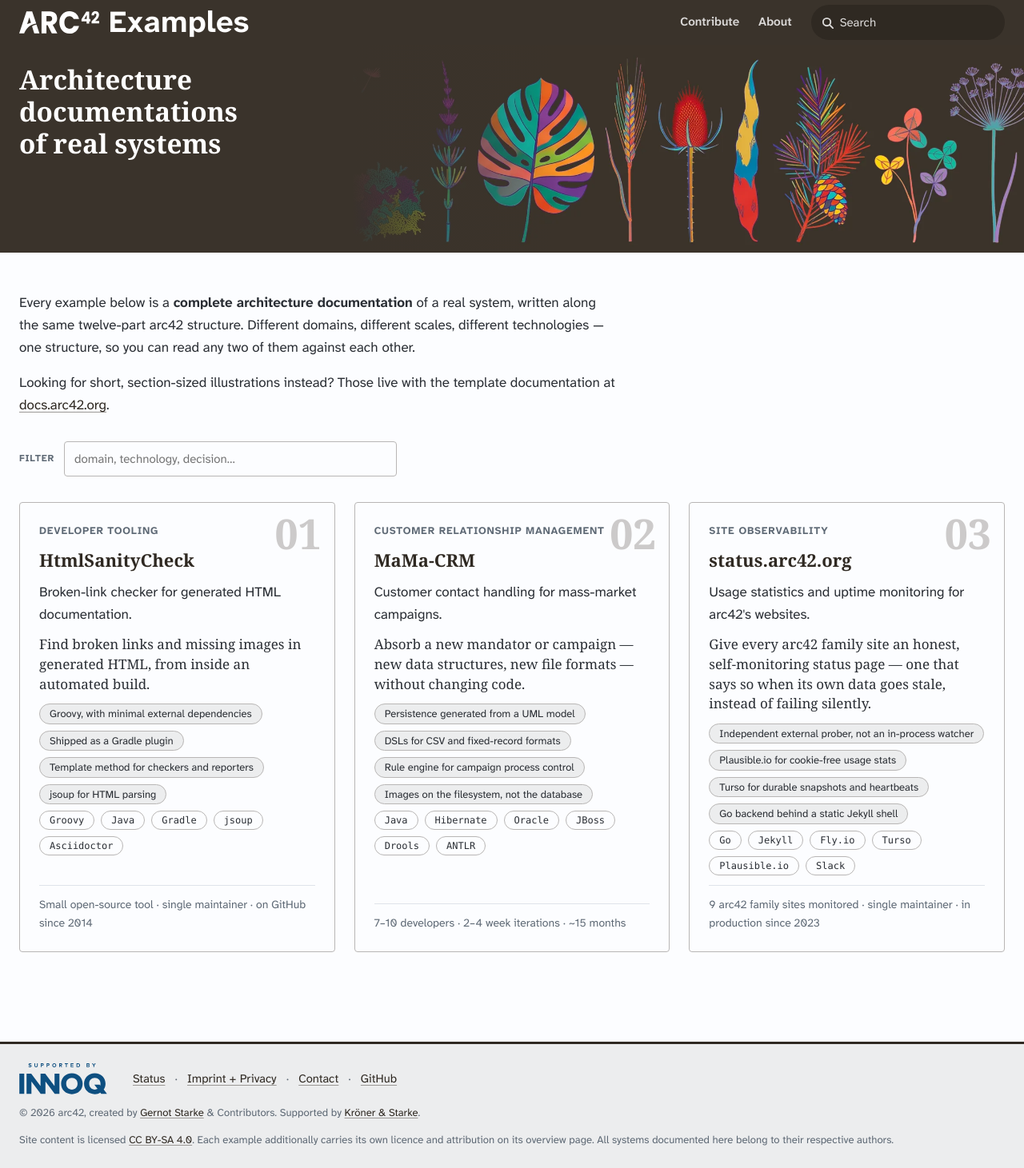
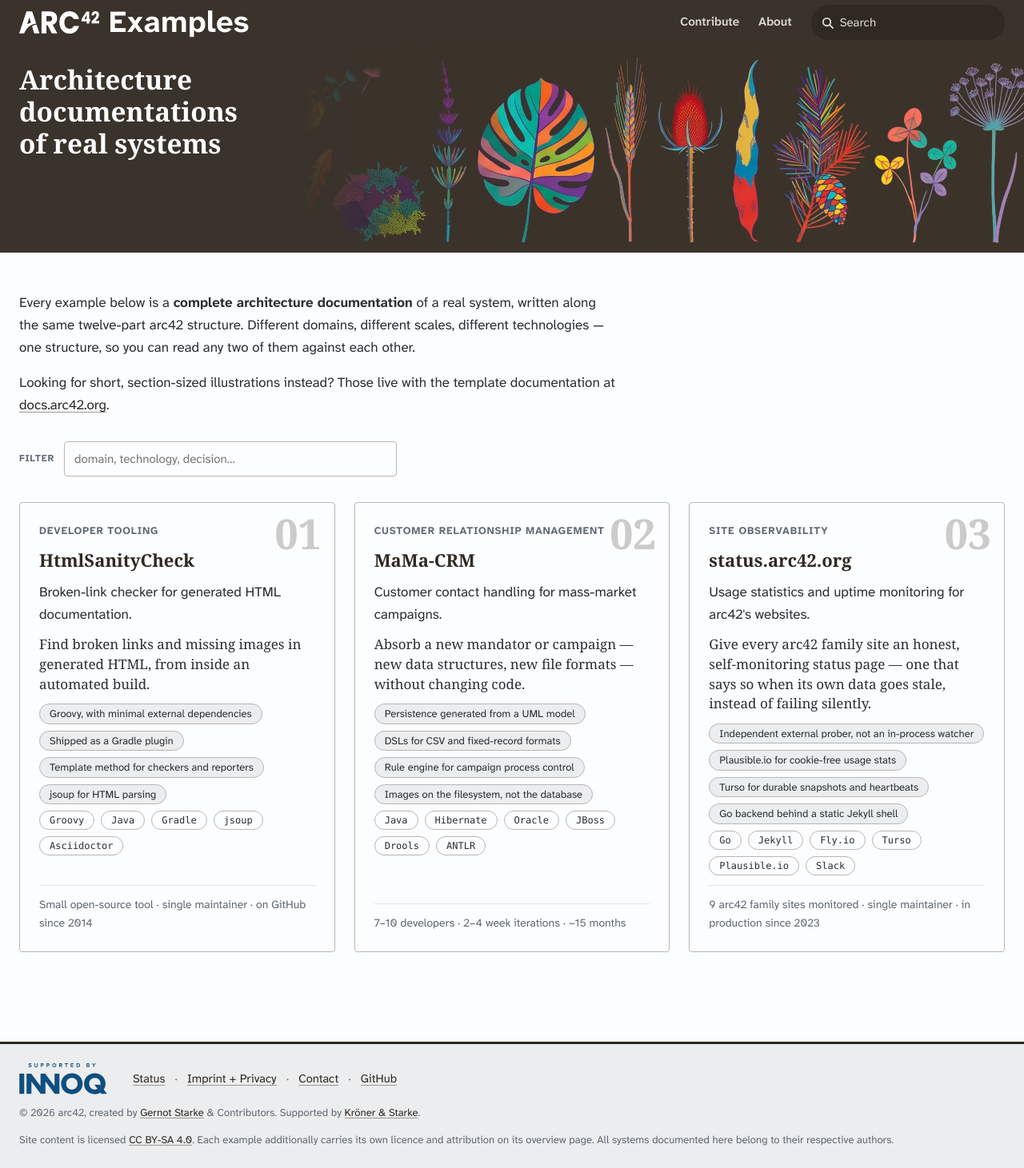
Before and after one commit to arc42/examples.arc42.org-site, a Jekyll site: the page built from index.md, in a window 1280 px wide. Shown: the whole page at 80% size. Built offline with Jekyll 4.4.1, drawn with Linux system fonts in a browser that asks for light colours; some web fonts are replaced.

Commit message:
update header, again

```diff
--- a/_sass/_masthead.scss
+++ b/_sass/_masthead.scss
@@ -146,21 +146,26 @@
 
 @media (min-width: 700px) {
   .ex-masthead__band {
-    // 700–1100px the font-size clamp is pinned to its 1.75rem floor, so the
-    // heading is a fixed ~294px block while the viewport nearly doubles around
-    // it. Percentages are the safe expression for exactly that: they track the
-    // viewport, so they over-cover at the top of the range (at 1099px the
-    // opaque half is 549px against a 294px block) and stay honest at the
-    // bottom (at 700px, 350px against 294px). At these widths the art is a
-    // sliver either way, so over-covering costs nothing.
+    // FIXED PIXELS below --shell-max, not percentages. Under 1400px the shell
+    // IS the viewport, so the heading starts at a fixed 24px from the left edge
+    // and ends at 260–330px depending only on the font-size clamp. None of that
+    // tracks the window — so a stop that tracks the window is measuring the
+    // wrong thing, and the error is worst where it is most visible: at 1099px a
+    // 50% stop painted 549px of ground over a 264px heading, i.e. 285px of bare
+    // band between the text and the first specimen. Shrinking the window made
+    // that gap GROW, which is the opposite of what a reader expects and was
+    // exactly the reported bug.
     //
-    // From 1100px the heading grows again and the stops become calc()s off the
-    // centre; see the block below for why.
+    // 380px clears the widest this heading ever gets below 1400px (329.5px at
+    // 1399px) by 50px, and the narrowest (259.2px, anywhere at or below 1077px
+    // where the clamp floors out) by 121px. The art now simply loses width off
+    // its left as the window narrows, instead of being pushed away from the
+    // text.
     background-image:
       linear-gradient(to right,
         var(--ground) 0,
-        var(--ground) 50%,
-        transparent   84%),
+        var(--ground) 380px,
+        transparent   640px),
       url('/assets/images/hero/herbarium-band.webp');
     background-position: center, right center;
 
@@ -190,42 +195,41 @@
   .ex-masthead__hero { width: 100%; }
 }
 
-// ---- The scrim, where the heading grows ---------------------------------------
+// ---- The scrim, once the shell stops growing ----------------------------------
 //
-// 1100px is where the font-size clamp comes off its floor and the heading
-// starts growing with the viewport again, so it is where percentages stop being
-// the right expression and calc()s off the centre take over. Both the shell and
-// the viewport are centred, so 50% is the one origin they agree on, and the
-// clearance then stays constant above --shell-max instead of drifting.
+// 1400px is --shell-max, and it is the only breakpoint this declaration needs:
+// it is exactly where the heading stops being anchored to the viewport's left
+// edge and starts riding the centred shell. Below it, fixed pixels (above);
+// from it, calc()s off the centre, because the shell and the viewport are both
+// centred and 50% is the one origin they agree on.
 //
-// MEASURED, not estimated. The heading box is `24px of shell padding + 15ch`,
-// and ch here is Libre Caslon Text 700's '0' advance, 0.644em, read from the
-// shipped woff2. Font-size is clamp(1.75rem, 2.6vw, 2.5rem).
+// MEASURED, not estimated — from the shipped woff2, for the actual longest
+// line, which is "documentations" at 8.399em (a 15ch measure cannot break a
+// word, so the longest WORD is what sets this, not the longest line of prose).
+// Font-size is clamp(1.75rem, 2.6vw, 2.5rem); the heading starts 24px inside
+// the shell.
 //
-//   viewport   font    box ends at   opaque stop   clearance
-//   1100px     28.6px      300px         350px        50px    <- the tight one
-//   1200px     31.2px      325px         400px        75px
-//   1400px     36.4px      376px         500px       124px
-//   >=1538px   40px     50% - 290px   50% - 200px     90px    (type at the
-//                                                     ceiling, shell centred)
+//   viewport   font    text ends at   opaque stop   clearance
+//   1400px    36.4px      329.7px        410.0px      80.3px
+//   1538px    40px        428.9px        479.0px      50.1px   <- type at the
+//   1920px    40px        620.0px        670.0px      50.0px      ceiling: the
+//   2560px    40px        940.0px        990.0px      50.0px      constant case
 //
-// The 1100px row is the constraint on the whole declaration: everywhere else
-// has 75px or more to give. Moving the stop further left starts eating into
-// the heading at laptop widths first, which is the width nobody tests at.
+// 50px is the floor and it is deliberate, not luck. The stop is where the art
+// is still at ZERO opacity — it only begins to appear there and needs the whole
+// 260px ramp to arrive — so 50px of flat ground past the last glyph is already
+// generous. Anything more is just band nobody is using.
 //
-// An earlier version of this block sized the scrim off an EYEBALLED line width
-// and left 2px of clearance at 1100px. Measure the string.
-@media (min-width: 1100px) {
+// Earlier revisions sized this off an eyeballed line width (2px of clearance at
+// one width) and off `15ch` rather than the rendered text (49px of scrim spent
+// on the gap between the measure and the longest word). Measure the string.
+@media (min-width: 1400px) {
   .ex-masthead__band {
-    // 260px of ramp, not 340px. The stop is where the art starts appearing and
-    // the second value is where it is fully itself; a shorter ramp is what
-    // actually brings the specimens forward, and 260px across a band 260–380px
-    // tall is still far too soft to read as an edge.
     background-image:
       linear-gradient(to right,
         var(--ground) 0,
-        var(--ground) calc(50% - 200px),
-        transparent   calc(50% + 60px)),
+        var(--ground) calc(50% - 290px),
+        transparent   calc(50% - 30px)),
       url('/assets/images/hero/herbarium-band.webp');
   }
 }
```
Also changed, not shown: DESIGN.md (+10 -2 lines).
